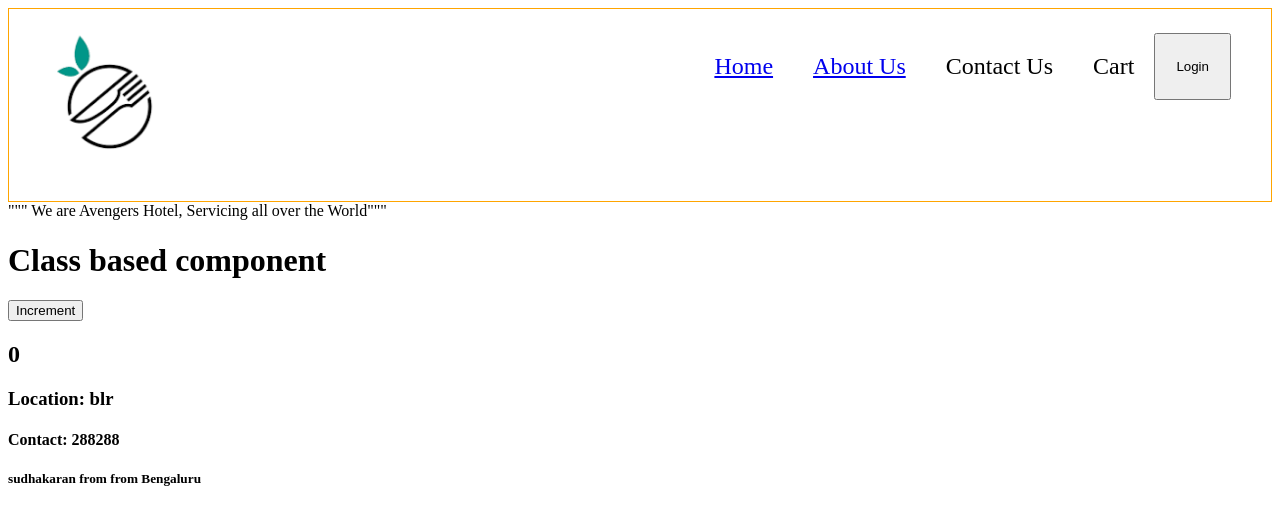
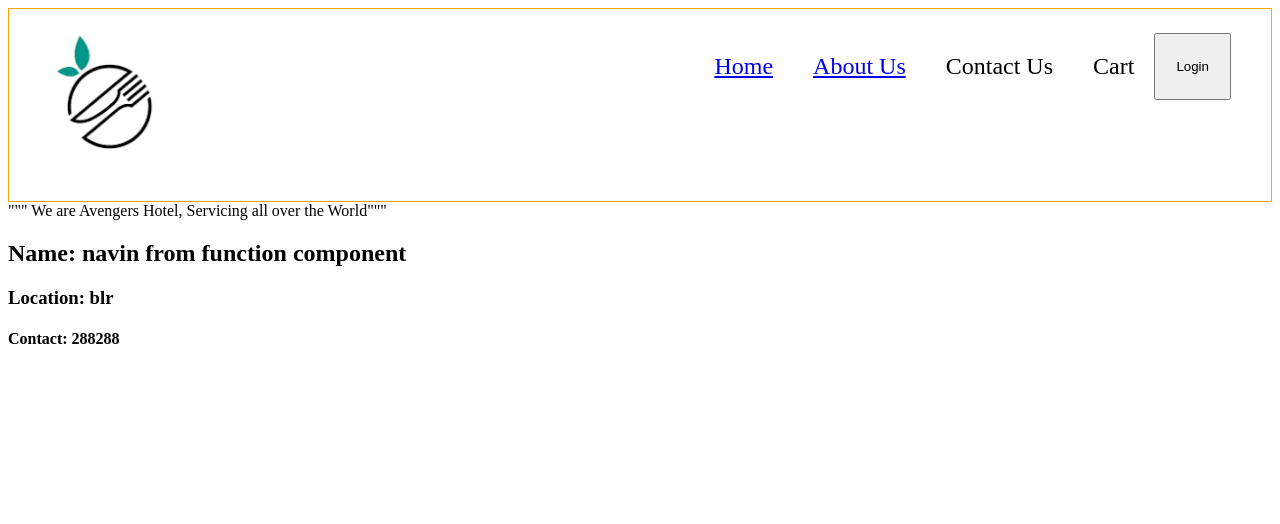
Before and after one commit to navin2608/foodOrdering, a React (Vite) app: page /about in a window 1280 px wide. Shown: the top 524 px of the page. Built offline with nearby package versions, Linux system fonts and the light colour scheme.

Commit message:
custom hooks concept added

```diff
--- a/src/components/About.js
+++ b/src/components/About.js
@@ -5,8 +5,8 @@ const About=()=>{
         <div>
            """ We are Avengers Hotel,
            Servicing all over the World"""
-           {/* <User name={"navin from function component"}/> */}
-           <UserClass name={"sudhakaran"} location={"from Bengaluru"} />
+           <User name={"navin from function component"}/>
+           {/* <UserClass name={"sudhakaran"} location={"from Bengaluru"} /> */}
         </div>
     )
 }
--- a/src/components/RestaurantMenu.js
+++ b/src/components/RestaurantMenu.js
@@ -2,24 +2,16 @@ import {useState, useEffect } from "react";
 import Shimmer from "./Shimmer";
 import {useParams} from "react-router-dom";
 import {MENU_API,REST_MENUIMG}  from "../../utils/constants";
+import useRestaurantMenu from "../../utils/useRestaurantMenu";
+const RestaurantMenu=()=>{
 
-const RestaurantMenu=()=>{
-    const [resInfo,setResInfo]=useState(null);
      const {resId}=useParams();
-    console.log(resId);
-
-    useEffect(()=>{
-        fetchMenu();
-    },[]);
-    const fetchMenu=async()=>{
-        const data= await fetch(MENU_API+resId);
-        const json=await data.json();
-         console.log(json);
-        setResInfo(json.data);
-    }
+    // console.log(resId);
+    const resInfo=useRestaurantMenu(resId);
+    // console.log(resInfo);
    if(resInfo===null) return <Shimmer />;
     const {name,cuisines,costForTwoMessage}=resInfo?.cards[2]?.card?.card?.info;
-     console.log(name);
+    //  console.log(name);
     const {itemCards}=resInfo?.cards[4]?.groupedCard?.cardGroupMap?.REGULAR?.cards[4]?.card?.card;
      console.log("item cards  "+itemCards)
     return resInfo===null?<Shimmer/>:(
--- a/src/components/User.js
+++ b/src/components/User.js
@@ -1,8 +1,9 @@
 const User=({name})=>{
+    console.log(name);
     return (
         <div className="user-card">
-            <h1 color="red">{name}</h1>
-            <h2>Name: navin</h2>
+            {/* <h1 style="color:blue;">{name}</h1> */}
+            <h2>Name: {name}</h2>
             <h3>Location: blr</h3>
             <h4>Contact: 288288</h4>
         </div>
--- /dev/null
+++ b/utils/useRestaurantMenu.js
@@ -0,0 +1,17 @@
+import { useEffect,useState } from "react";
+import { MENU_API } from "./constants";
+const useRestaurantMenu=(resId)=>{
+    const [resInfo,setResInfo]=useState(null);
+    useEffect(()=>{
+        fetchMenu();
+    },[]);
+    const fetchMenu=async()=>{
+        const data= await fetch(MENU_API+resId);
+        const json=await data.json();
+
+        setResInfo(json.data);
+      console.log(json.data);
+    }
+    return resInfo;
+}
+export default useRestaurantMenu;
```
